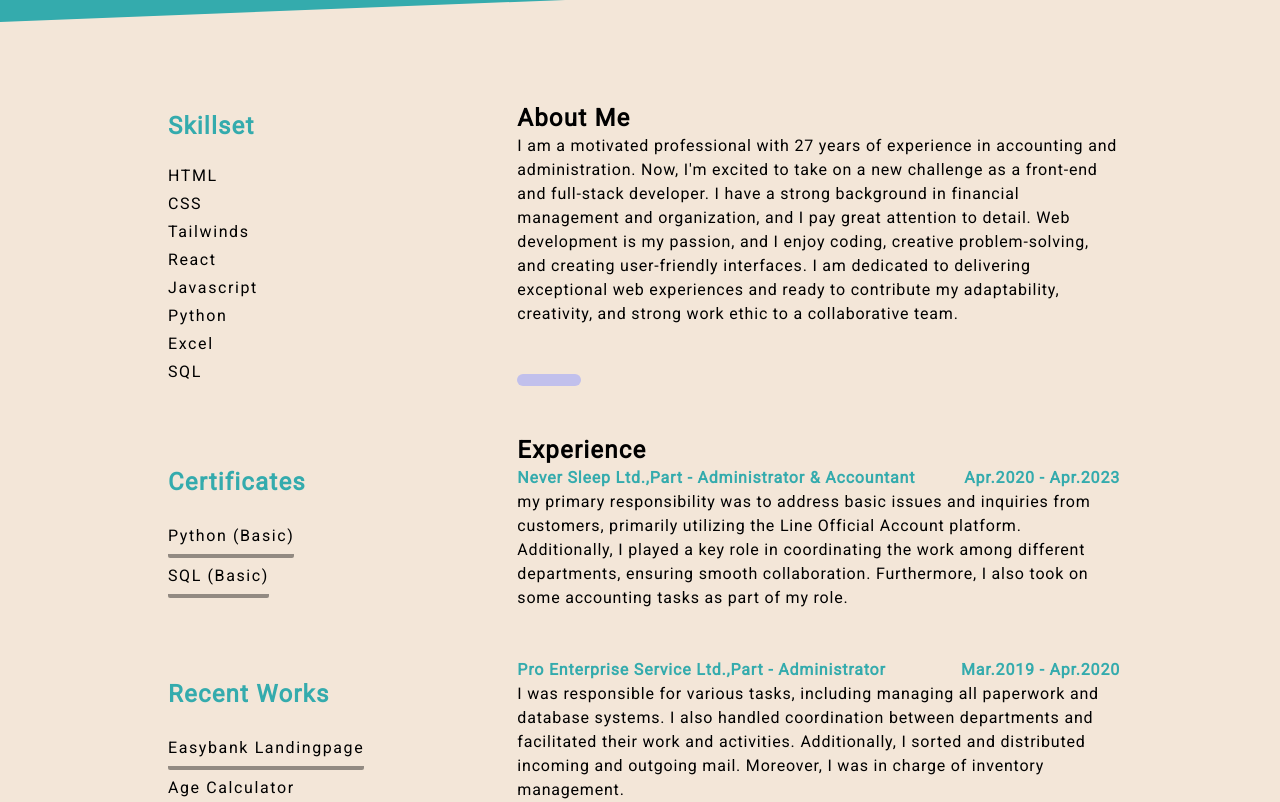
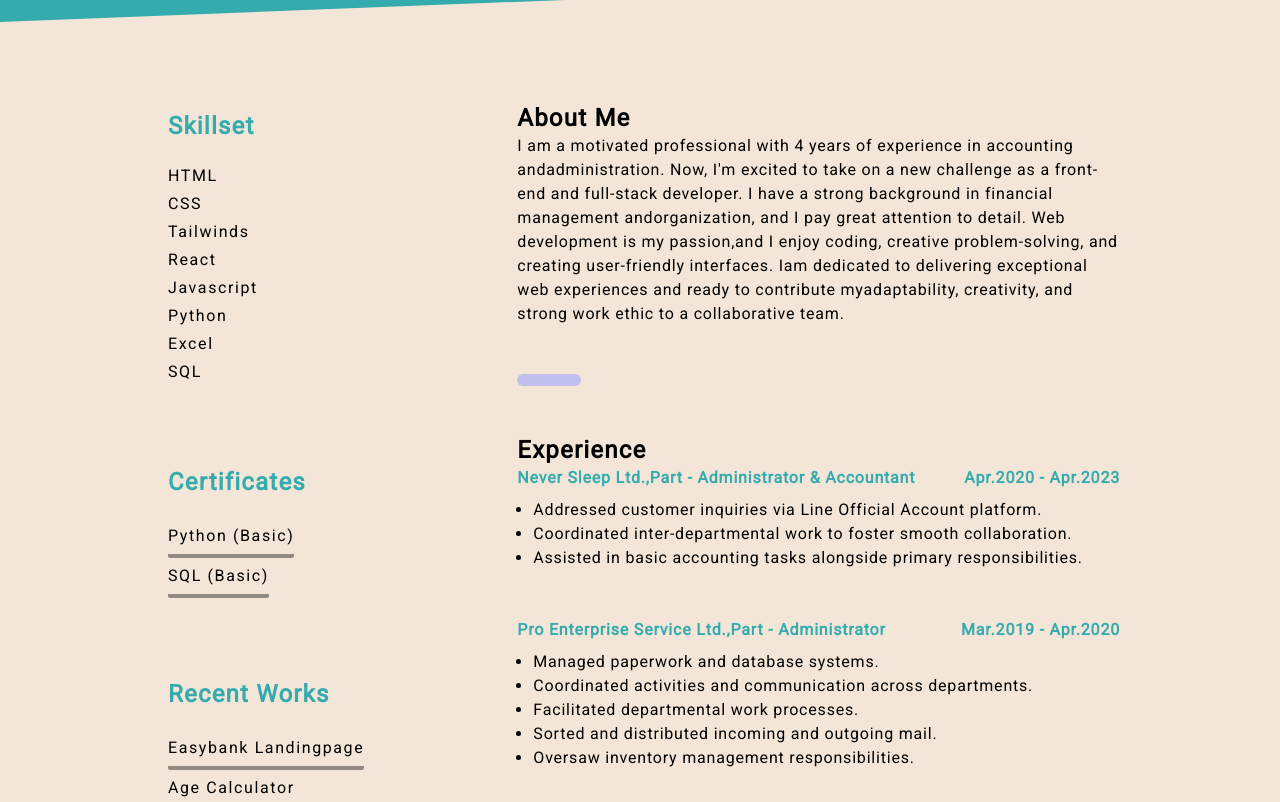
Before and after one commit to paperint/my-resume, a React (Vite) app: page / in a window 1280 px wide. Shown: the part 478-1280 px from the top of the page. Built offline with nearby package versions, Linux system fonts and the light colour scheme.

Commit message:
feat: added data and change list in main page

```diff
--- a/src/component/Main.jsx
+++ b/src/component/Main.jsx
@@ -96,10 +96,16 @@ function Main({ accent, secondary }) {
                     {item.date}
                   </p>
                 </div>
-                <div>
-                  <p className="font-light leading-6 tracking-wider">
-                    {item.description}
-                  </p>
+                <div className="mt-2">
+                  <ul className="ml-4 list-disc">
+                    {item.description.map((item, index) => (
+                      <li key={index}>
+                        <p className="font-light leading-6 tracking-wider">
+                          {item}
+                        </p>
+                      </li>
+                    ))}
+                  </ul>
                 </div>
               </div>
             ))}
--- a/src/data/information.js
+++ b/src/data/information.js
@@ -16,22 +16,30 @@ const data = [
     name: "Tanakit Kankangboon",
     position: "Developer",
     aboutme:
-      "I am a motivated professional with 27 years of experience in accounting and administration. Now, I'm excited to take on a new challenge as a front-end and full-stack developer. I have a strong background in financial management and organization, and I pay great attention to detail. Web development is my passion, and I enjoy coding, creative problem-solving, and creating user-friendly interfaces. I am dedicated to delivering exceptional web experiences and ready to contribute my adaptability, creativity, and strong work ethic to a collaborative team.",
+      "I am a motivated professional with 4 years of experience in accounting andadministration. Now, I'm excited to take on a new challenge as a front-end and full-stack developer. I have a strong background in financial management andorganization, and I pay great attention to detail. Web development is my passion,and I enjoy coding, creative problem-solving, and creating user-friendly interfaces. Iam dedicated to delivering exceptional web experiences and ready to contribute myadaptability, creativity, and strong work ethic to a collaborative team.",
     experience: [
       {
         id: 1,
         company: "Never Sleep Ltd.,Part",
         position: "Administrator & Accountant",
-        description:
-          "my primary responsibility was to address basic issues and inquiries from customers, primarily utilizing the Line Official Account platform. Additionally, I played a key role in coordinating the work among different departments, ensuring smooth collaboration. Furthermore, I also took on some accounting tasks as part of my role.",
+        description: [
+          "Addressed customer inquiries via Line Official Account platform.",
+          "Coordinated inter-departmental work to foster smooth collaboration.",
+          "Assisted in basic accounting tasks alongside primary responsibilities.",
+        ],
         date: "Apr.2020 - Apr.2023",
       },
       {
         id: 2,
         company: "Pro Enterprise Service Ltd.,Part",
         position: "Administrator",
-        description:
-          "I was responsible for various tasks, including managing all paperwork and database systems. I also handled coordination between departments and facilitated their work and activities. Additionally, I sorted and distributed incoming and outgoing mail. Moreover, I was in charge of inventory management.",
+        description: [
+          "Managed paperwork and database systems.",
+          "Coordinated activities and communication across departments.",
+          "Facilitated departmental work processes.",
+          "Sorted and distributed incoming and outgoing mail.",
+          "Oversaw inventory management responsibilities.",
+        ],
         date: "Mar.2019 - Apr.2020",
       },
     ],
```
